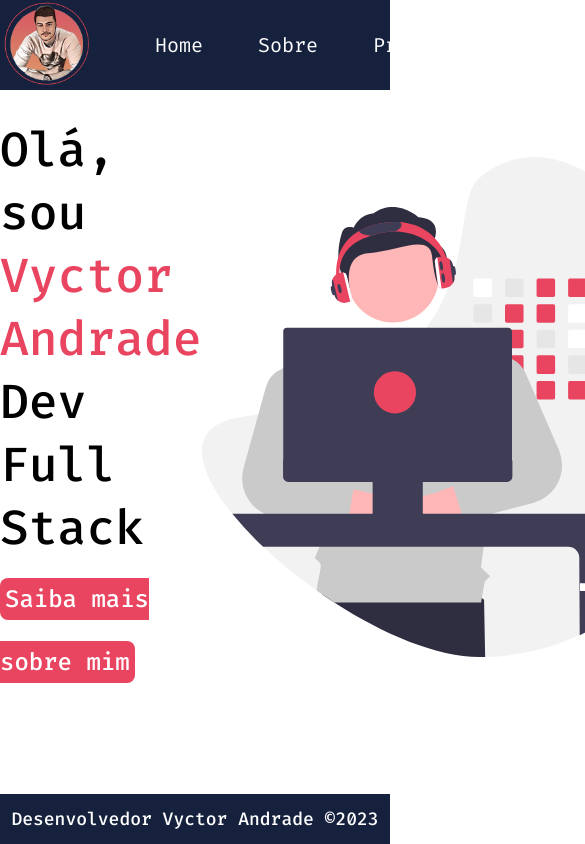
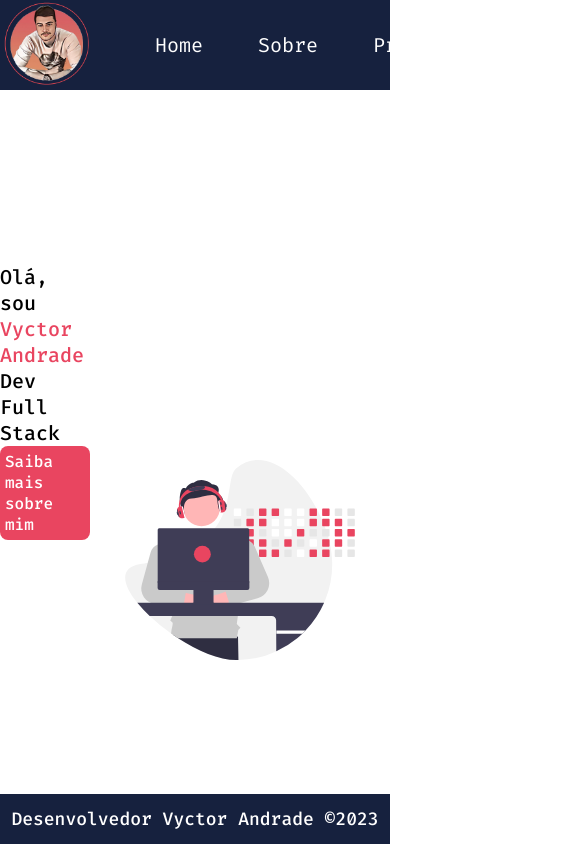
Before and after one commit to vyctorandrade/portfolio, a React (Vite) app: page / in a window 390 px wide. Shown: the top 844 px of the page, 585 px wide, since content can reach past the window. Built offline with nearby package versions, Linux system fonts and the light colour scheme.

Commit message:
Update Home.module.css

```diff
--- a/src/pages/Home/Home.module.css
+++ b/src/pages/Home/Home.module.css
@@ -72,71 +72,33 @@
 
 
 
+/* Verificar responsividade Home ta dando errado. */
+
+@media (min-width: 300px) and (max-width: 992px) {
 
 
 
 
+    .home p{
+        font-size: 20px;
+
+    }
+    .home img{
+
+        width: 300px;
+        display: flex;
+        padding-top: 100%;
+        margin-right: 50%;
 
 
-
-
-
-
-
-/* Verificar responsividade Home ta dando errado. */
-
-/* @media (min-width: 320px) and (max-width: 1200px) { */
-
-
-
-    /* .home p{
-
-        font-size: 25px ;
-        width: 300px;
-        position:absolute;
-		left:50%;
-		top:35%;
-		margin-left:-100px;
-		margin-top:-70px;
-
-
-        /* font-size: 20px;
-        margin-bottom: 100px;
-        margin-left: 100px; */
-
-
-    /* } */
-    /* .home img{
-
-        width: 300px;
-        position:fixed;
-		left:45%;
-		top:40%;
-		margin-left:-110px;
-		margin-top:-65px;
-        */
-
-
-
-
-        /* max-width: 100%;
-        height: 500px;
-        margin-left: -50%;
-        width: 500px;
-
-
-
-        display: flex;
-        position:fixed; */
-
-/*
     }
 
     .btn{
         font-size: 16px;
+        display: flex;
 
 
 
     }
 
-   }  */
+   }
```
